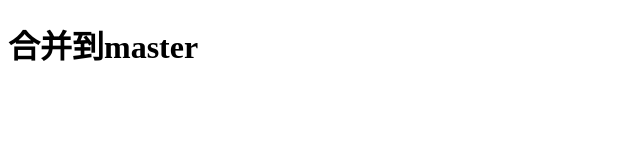
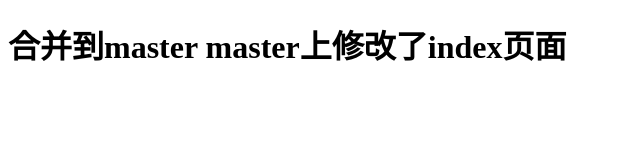
Before and after one commit to NICE1990/new_1, a plain HTML site: page index.html in a window 1280 px wide. Shown: the whole page, without its empty margins (0-640 px from the left). Drawn offline with Linux system fonts and the light colour scheme.

Commit message:
master上修改了master页面

```diff
--- a/index.html
+++ b/index.html
@@ -9,7 +9,8 @@
 </head>
 
 <body>
-    <h1>合并到master</h1>
+    <h1>合并到master master上修改了index页面
+    </h1>
 </body>
 
 </html>
```
